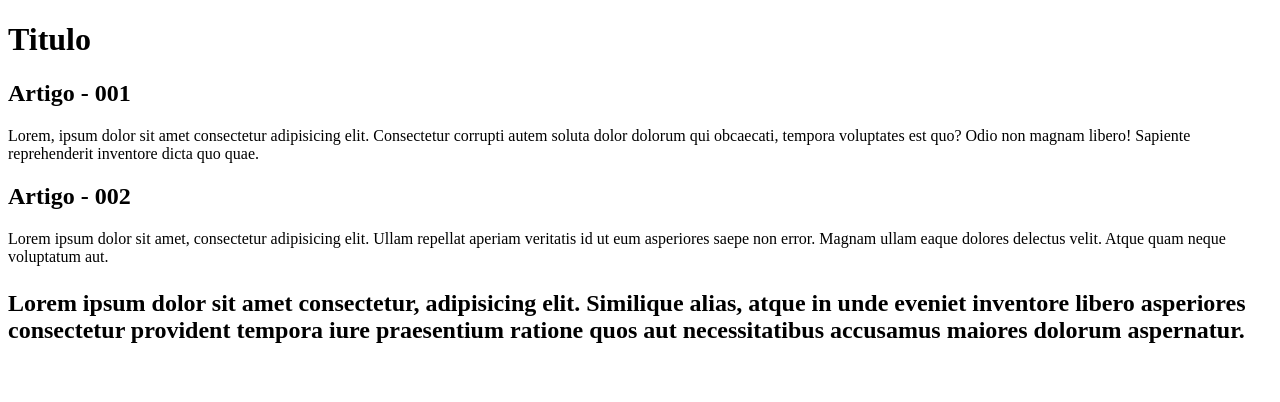
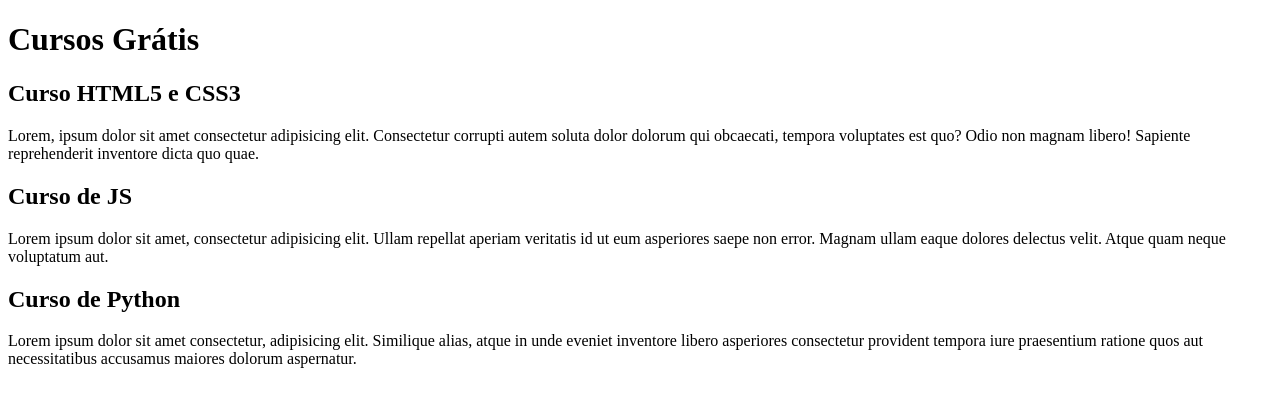
Before and after one commit to Joao-Vitor-Nunes/Teste-de-Branch, a plain HTML site: page index.html in a window 1280 px wide. Drawn offline with Linux system fonts and the light colour scheme.

Commit message:
add conteudo

```diff
--- a/index.html
+++ b/index.html
@@ -8,20 +8,19 @@
 <body>
     <main>
         <header>
-            <h1>Titulo</h1>
+            <h1>Cursos Grátis</h1>
         </header>
         <article>
-            <h2>Artigo - 001</h2>
+            <h2>Curso HTML5 e CSS3</h2>
             <p>Lorem, ipsum dolor sit amet consectetur adipisicing elit. Consectetur corrupti autem soluta dolor dolorum qui obcaecati, tempora voluptates est quo? Odio non magnam libero! Sapiente reprehenderit inventore dicta quo quae.</p>
         </article>
         <article>
-            <h2>Artigo - 002</h2>
+            <h2>Curso de JS</h2>
             <p>Lorem ipsum dolor sit amet, consectetur adipisicing elit. Ullam repellat aperiam veritatis id ut eum asperiores saepe non error. Magnam ullam eaque dolores delectus velit. Atque quam neque voluptatum aut.</p>
         </article>
         <article>
-            <h2>
-                <p>Lorem ipsum dolor sit amet consectetur, adipisicing elit. Similique alias, atque in unde eveniet inventore libero asperiores consectetur provident tempora iure praesentium ratione quos aut necessitatibus accusamus maiores dolorum aspernatur.</p>
-            </h2>
+            <h2>Curso de Python</h2>
+            <p>Lorem ipsum dolor sit amet consectetur, adipisicing elit. Similique alias, atque in unde eveniet inventore libero asperiores consectetur provident tempora iure praesentium ratione quos aut necessitatibus accusamus maiores dolorum aspernatur.</p>
         </article>
     </main>
 </body>
```
